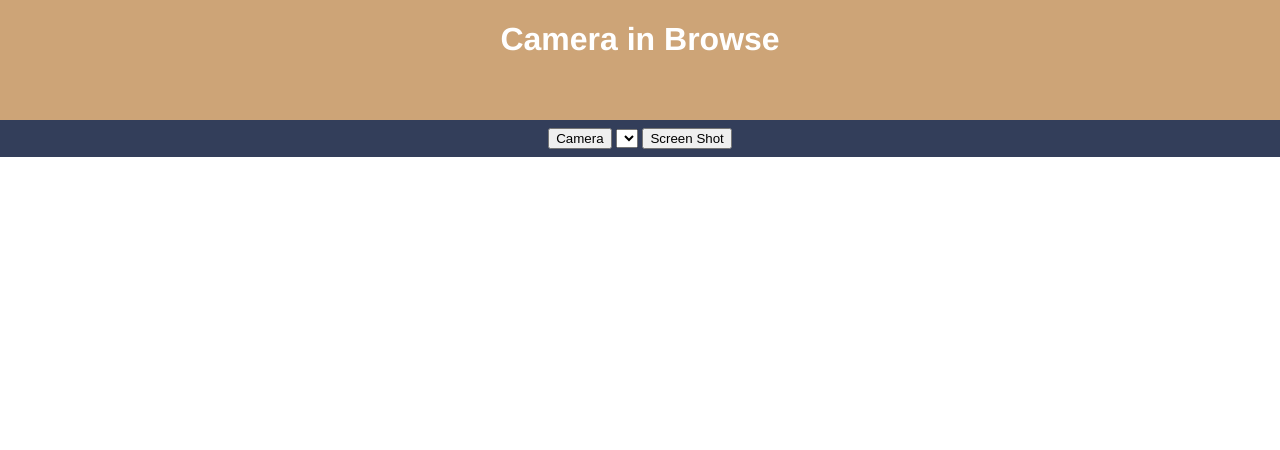
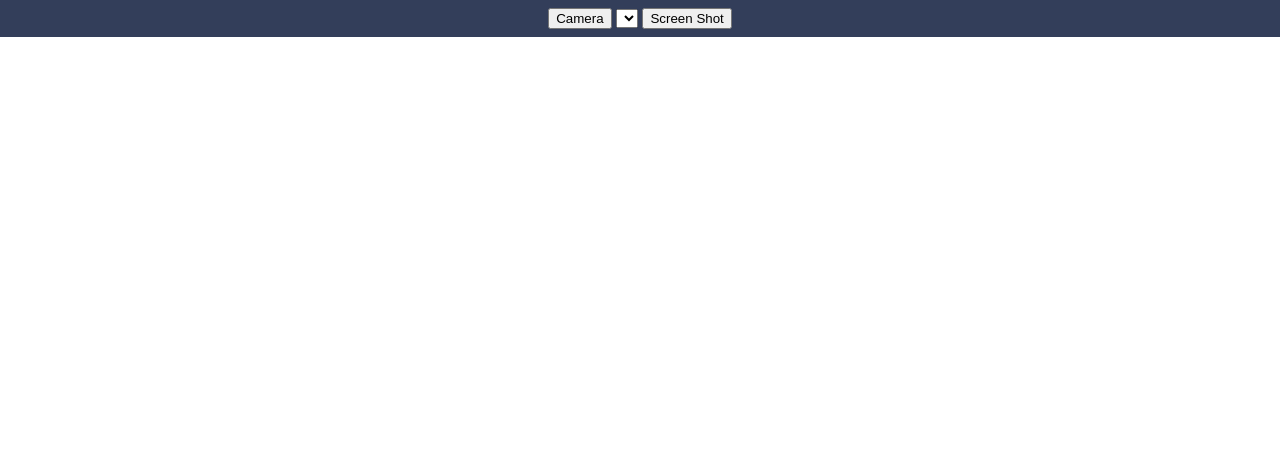
Before and after one commit to McCarthey/camera-demo, a website: page index.html in a window 1280 px wide. Drawn offline with Linux system fonts and the light colour scheme.

Commit message:
delete header

```diff
--- a/index.html
+++ b/index.html
@@ -11,10 +11,6 @@
 </head>
 
 <body>
-
-  <header>
-    <h1>Camera in Browse</h1>
-  </header>
 
   <main>
     <div class="controls">
```
